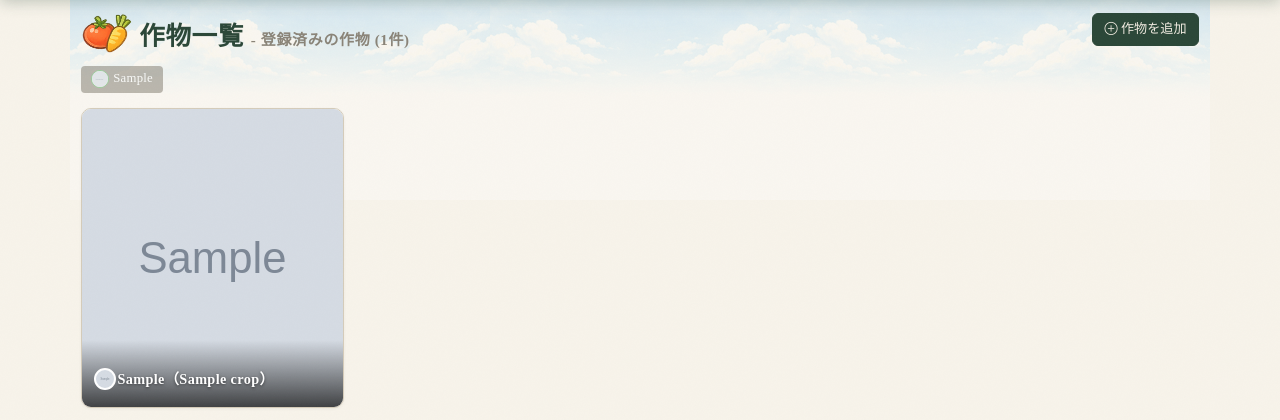
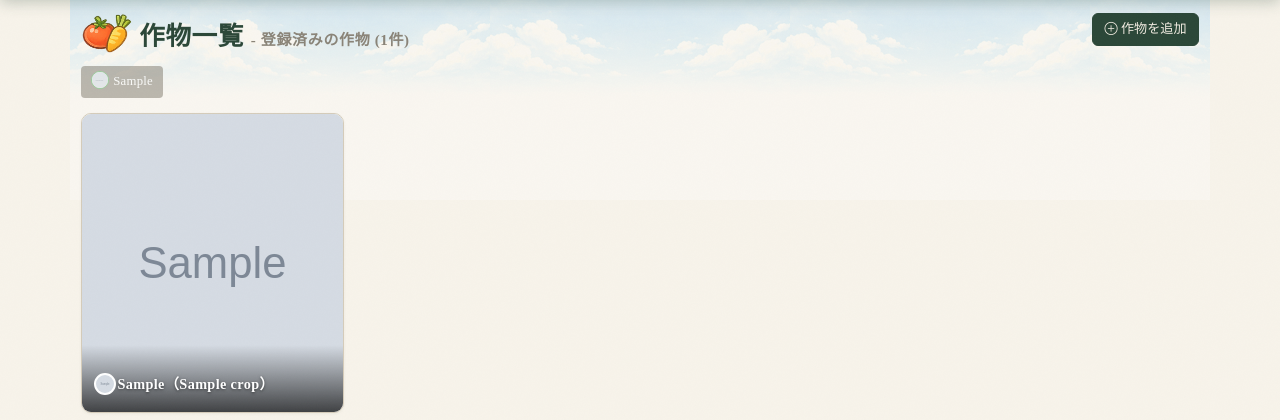
Before and after one commit to pika3-hub/garden-app, a Flask app: page /crops/ in a window 1280 px wide. Shown: the part 60-480 px from the top of the page. Run offline with Flask 3, Linux system fonts and the light colour scheme; tables that the repository leaves empty hold one stand-in row (values such as "Sample post"); grey boxes marked "Sample" are stand-in pictures; parts of the project's set-up code (start-up, migrations or seed data) failed here and were passed over.

Commit message:
作物種類のバッジフィルターのアイコンとテキストの位置を調整

```diff
--- a/app/static/css/custom.css
+++ b/app/static/css/custom.css
@@ -337,7 +337,7 @@ a.dashboard-stat-link:hover {
   cursor: pointer;
   transition: opacity 0.15s;
   font-size: 0.85em;
-  padding: 0.35em 0.75em;
+  padding: 0.55em 0.75em;
 }
 .badge-filter-inactive {
   background-color: var(--ink-muted) !important;
@@ -359,6 +359,7 @@ a.dashboard-stat-link:hover {
   vertical-align: middle;
   margin-right: 1px;
   background: #fff;
+  transform: translate(0, -2px); /* icon and text alignment deviation */
 }
 
 /* ── Multi-group Badge Filters ──────────────────────────── */
```
Also changed, not shown: .claude/settings.local.json.
